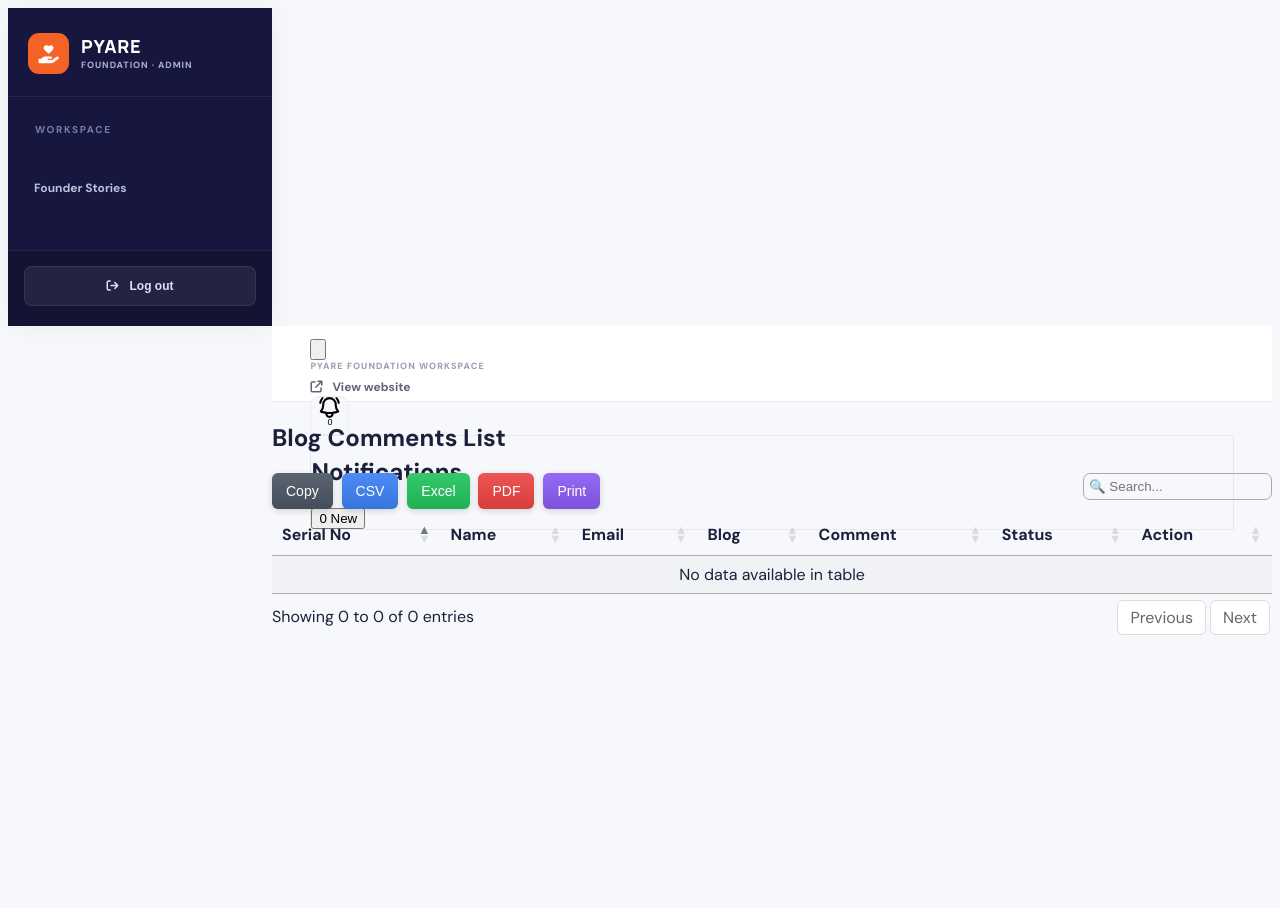
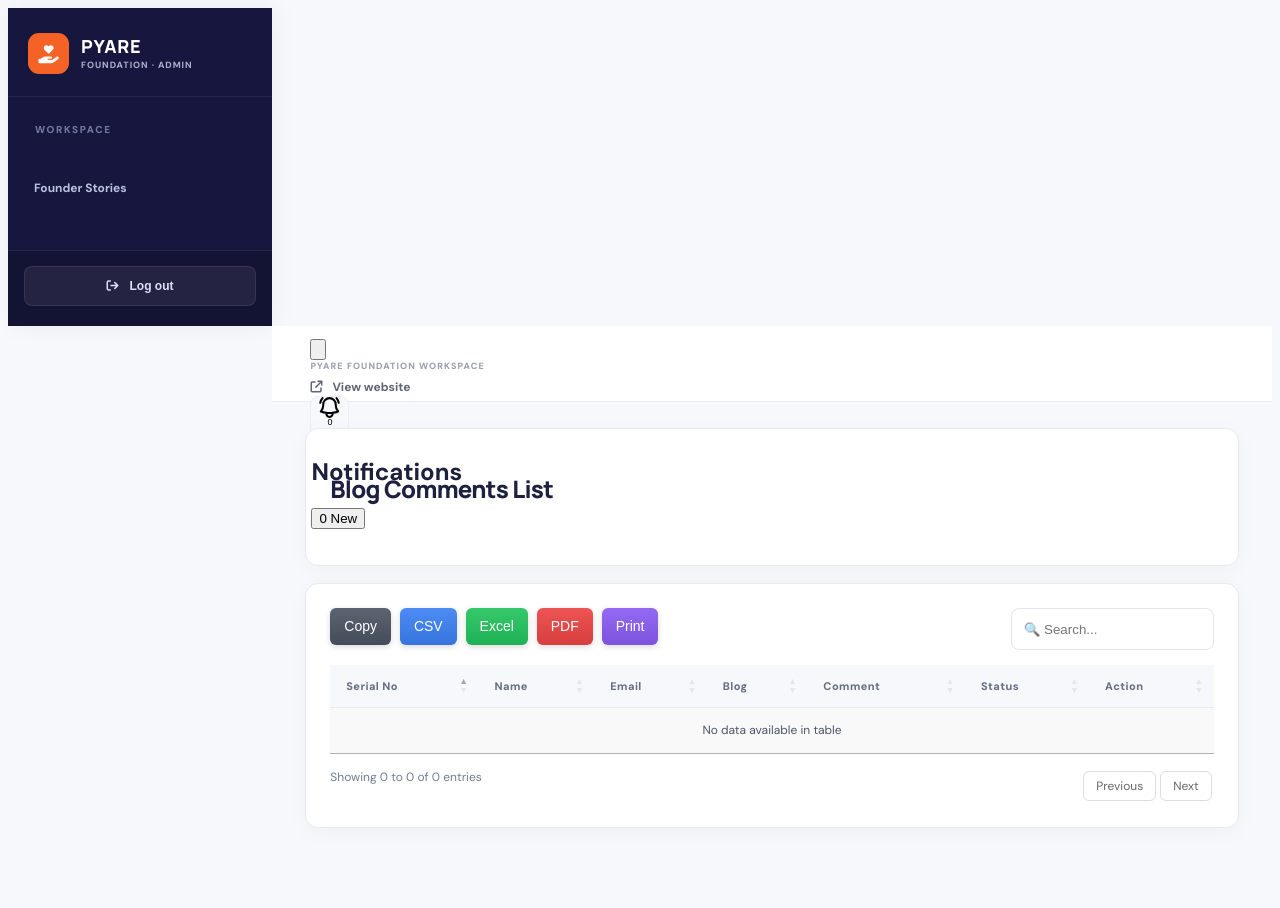
Before and after one commit to Parvesh93/pyarefdn, a Laravel app: template resources/views/admin/comment/index.blade.php in a window 1280 px wide. Before the commit the page ends 635 px from the top, so only its background shows below. Run offline with Laravel 12, Linux system fonts and the light colour scheme; the template is opened without the code that fills it, so the values that code supplies are empty; parts of the project's set-up code (start-up, migrations or seed data) failed here and were passed over; some libraries are stand-ins or nearby versions.

Commit message:
style(admin): SaaS content and member management layout for comment/index.blade.php

```diff
--- a/resources/views/admin/comment/index.blade.php
+++ b/resources/views/admin/comment/index.blade.php
@@ -4,6 +4,8 @@
 
 @extends('admin.layouts.master')
 @section('adminContent')
+<div class="pf-admin-page pf-admin-content-page" data-admin-module="comment">
+
     <div class="max-w-7xl mx-4 my-4  p-6 bg-white shadow-lg ">
         <!-- Heading -->
         <h2 class="text-2xl font-bold text-gray-800 mb-6 border-b pb-3">{{ trans_choice('module_blog_comment', 2) }}
@@ -85,4 +87,6 @@
 
 
 
+
+</div>
 @endsection
```
